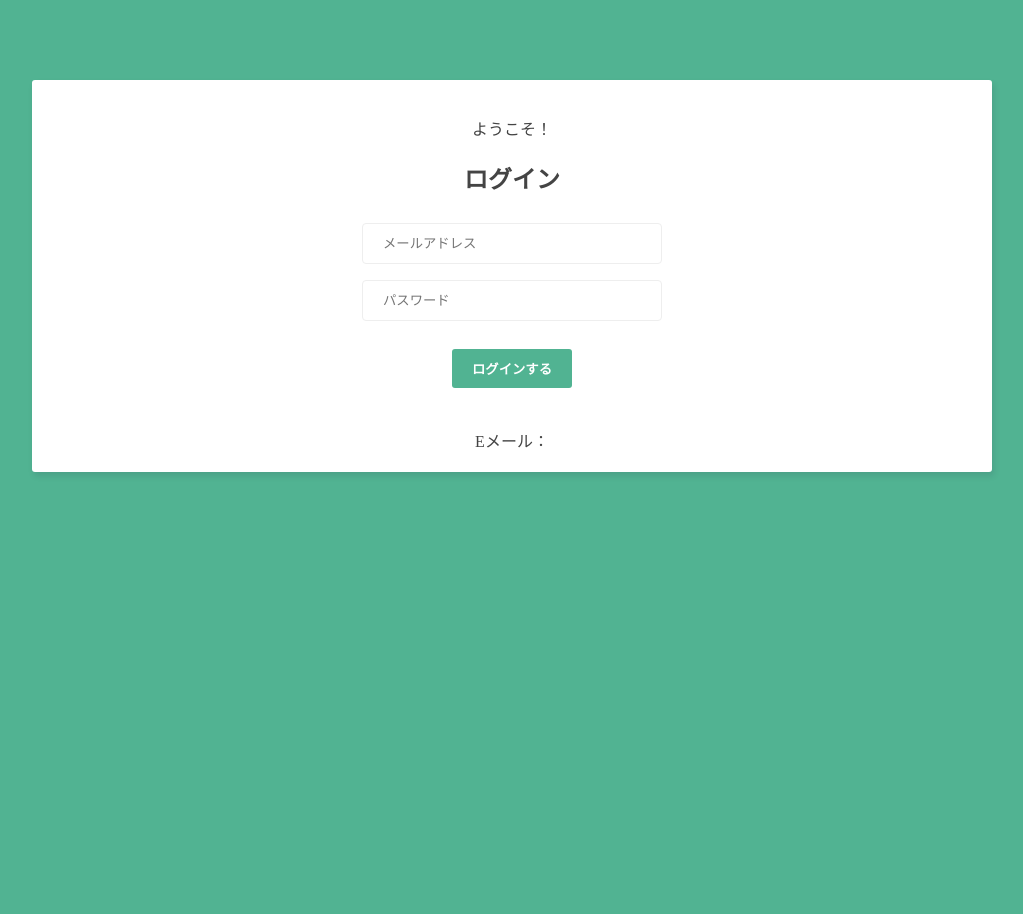
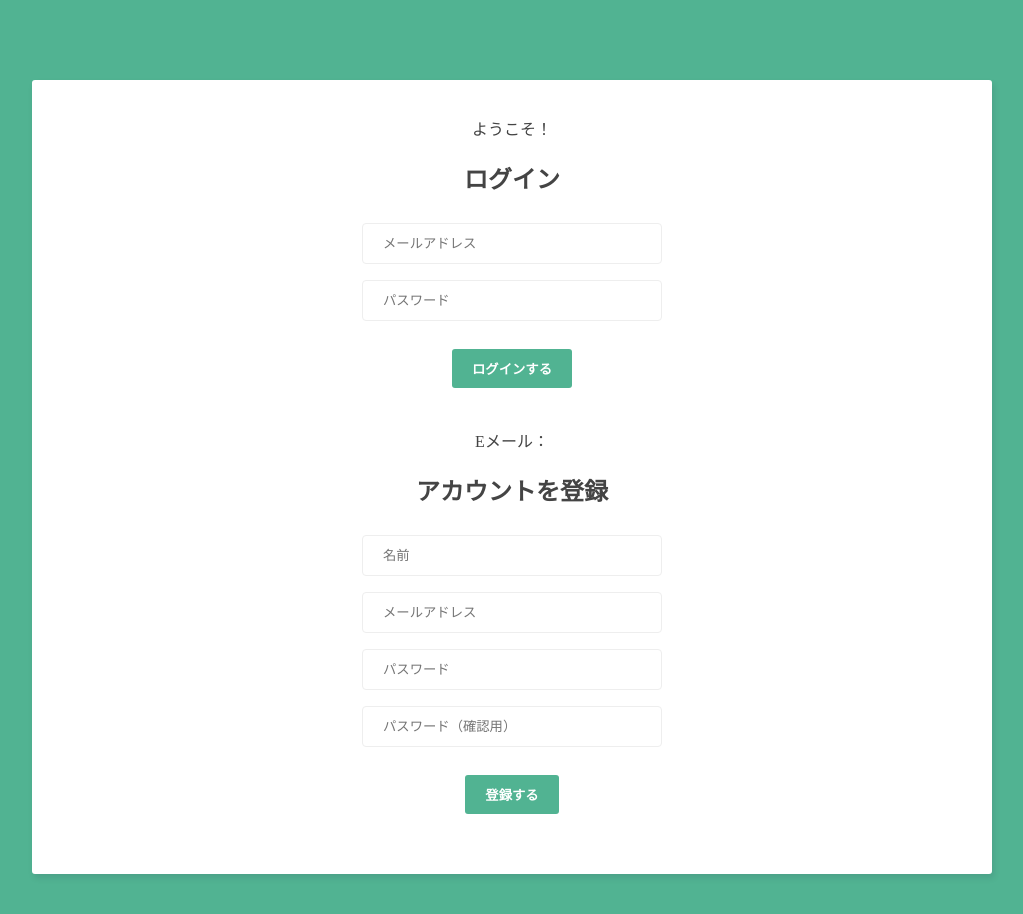
Before and after one commit to koheihida/rails_chat, a Vue app in the folder live-chat-vuejs/: page / in a window 1280 px wide. Shown: the top 914 px of the page, without its empty margins (128-1151 px from the left). Before the commit the page ends 800 px from the top, so only its background shows below. Built offline with nearby package versions, Linux system fonts and the light colour scheme.

Commit message:
SignupForm.vueの読み込み

```diff
--- a/live-chat-vuejs/src/views/Welcome.vue
+++ b/live-chat-vuejs/src/views/Welcome.vue
@@ -2,13 +2,15 @@
   <div class="container welcome">
     <p>ようこそ！</p>
     <LoginForm />
+    <SignupForm />
   </div>
 </template>
 
 <script>
 import LoginForm from '../components/LoginForm.vue'
+import SignupForm from '../components/SignupForm.vue'
 export default {
-  components: { LoginForm },
+  components: { LoginForm, SignupForm },
 }
 </script>
 
```
